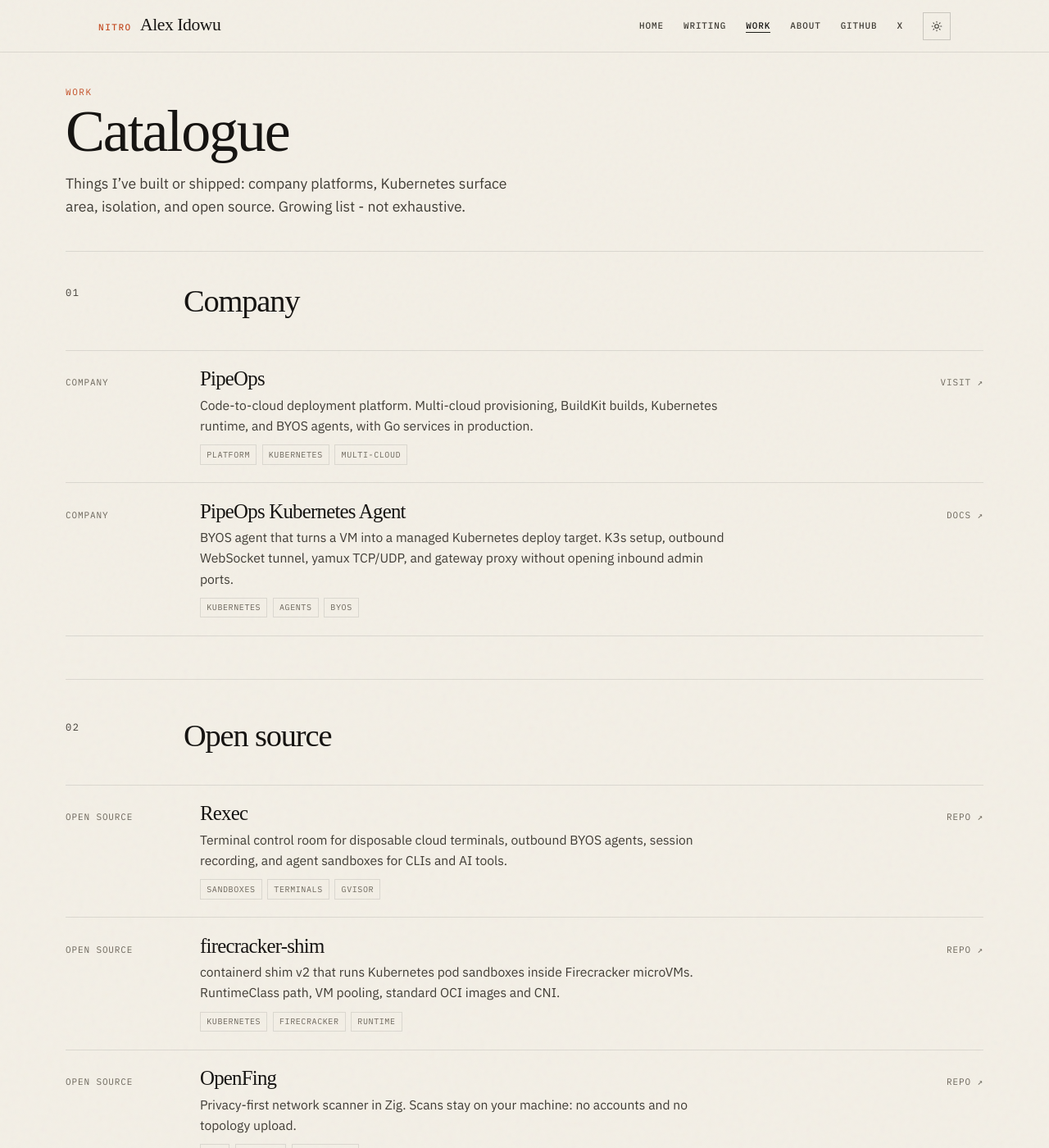
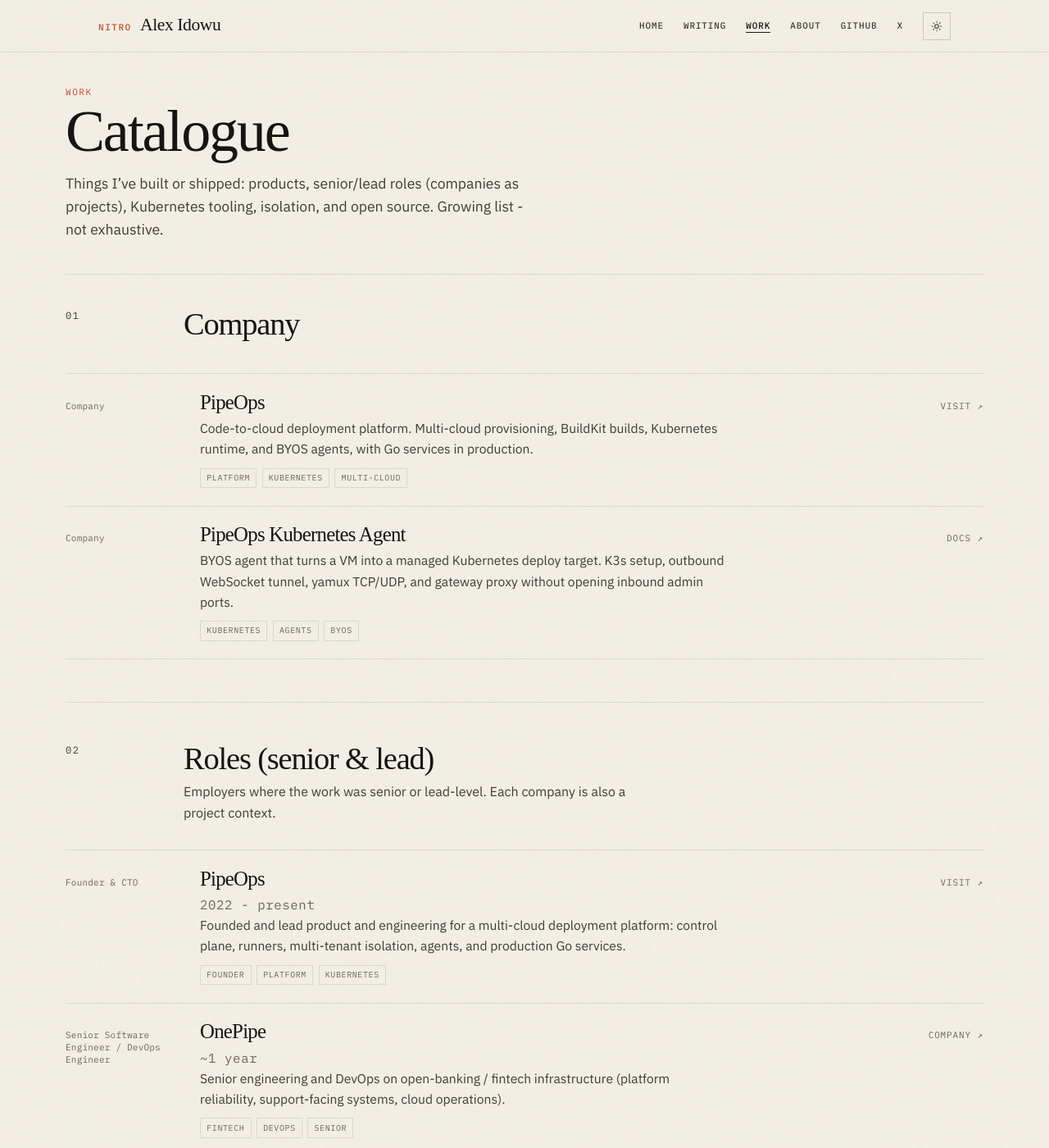
Before and after one commit to 9trocode/9trocode.github.io, a Jekyll site: the page built from work.md, in a window 1280 px wide and 1400 px high. Shown: the whole window at 82% size. Built offline with Jekyll 4.4.1, drawn with Linux system fonts in a browser that asks for light colours; some web fonts are replaced; some of the changed text lies outside the part shown.

Commit message:
Add senior and lead roles to the Work catalogue.
Include PipeOps, OnePipe, and Demz Analytics as Roles entries from
public sources; skip early-career titles. Link from About.

```diff
--- a/_data/work.yml
+++ b/_data/work.yml
@@ -1,5 +1,7 @@
 # Work catalogue - add rows here; set home: true for homepage preview.
-# Order = display order on /work/. link_label defaults to "Link" if omitted.
+# kind: Company | Roles | Open source | Dream project | Security
+# Roles = senior/lead employment (companies as projects you shipped inside).
+# Order within each kind follows file order. link_label defaults to "Link".
 
 - name: PipeOps
   kind: Company
@@ -10,6 +12,43 @@
     Code-to-cloud deployment platform. Multi-cloud provisioning, BuildKit builds,
     Kubernetes runtime, and BYOS agents, with Go services in production.
   tags: [platform, kubernetes, multi-cloud]
+
+# --- Senior / lead roles (not early-career) ---
+- name: PipeOps
+  kind: Roles
+  home: false
+  role: Founder & CTO
+  period: 2022 - present
+  url: https://pipeops.io
+  link_label: Visit
+  summary: >-
+    Founded and lead product and engineering for a multi-cloud deployment platform:
+    control plane, runners, multi-tenant isolation, agents, and production Go services.
+  tags: [founder, platform, kubernetes]
+
+- name: OnePipe
+  kind: Roles
+  home: false
+  role: Senior Software Engineer / DevOps Engineer
+  period: ~1 year
+  url: https://www.onepipe.io
+  link_label: Company
+  summary: >-
+    Senior engineering and DevOps on open-banking / fintech infrastructure
+    (platform reliability, support-facing systems, cloud operations).
+  tags: [fintech, devops, senior]
+
+- name: Demz Analytics
+  kind: Roles
+  home: false
+  role: Technical Team Lead & DevOps Engineer
+  period: Mar 2019 - Feb 2020
+  url: ""
+  link_label: Role
+  summary: >-
+    Technical team lead and DevOps: owned delivery, infrastructure, and
+    engineering practices for product work at Demz Analytics.
+  tags: [team-lead, devops]
 
 - name: PipeOps Kubernetes Agent
   kind: Company
--- a/about.md
+++ b/about.md
@@ -22,6 +22,8 @@
     <h2>Work</h2>
 
     <p>I'm <strong>Founder &amp; CTO at <a href="https://pipeops.io">PipeOps</a></strong> (<a href="https://github.com/PipeOpsHQ">PipeOpsHQ</a>), a cloud deployment platform that abstracts DevOps complexity so teams can go from code to cloud in minutes. We focus on multi-cloud provisioning, Kubernetes-based runtime, and making platform engineering usable for startups and engineers who shouldn't need a full DevOps team. Part of that surface is the <strong><a href="https://agents.pipeops.io/">PipeOps Kubernetes Agent</a></strong> - BYOS install that turns a VM into a managed deploy target over an outbound tunnel.</p>
+
+    <p>Before PipeOps I held senior and lead roles (not early-career titles): <strong>Technical Team Lead &amp; DevOps</strong> at Demz Analytics, and <strong>Senior Software Engineer / DevOps</strong> at <a href="https://www.onepipe.io">OnePipe</a>. Those companies are part of the work catalogue on <a href="/work/">Work</a>.</p>
 
     <p>I'm also building <strong>Aeon</strong> - security software for high-trust organizations across cloud, on-prem, and hybrid environments.</p>
 
--- a/assets/css/style.scss
+++ b/assets/css/style.scss
@@ -784,6 +784,20 @@
   color: var(--ink-3);
 }
 
+.project__period {
+  font-family: var(--mono);
+  font-size: 12px;
+  letter-spacing: 0.04em;
+  color: var(--ink-3) !important;
+  margin: 0 0 0.4rem !important;
+}
+
+.project-list--full .project__kind {
+  text-transform: none;
+  letter-spacing: 0.02em;
+  line-height: 1.35;
+}
+
 .project__body h3 {
   margin: 0 0 0.35rem !important;
   font-size: 1.55rem !important;
--- a/work.md
+++ b/work.md
@@ -9,10 +9,10 @@
 <header class="page-hero">
   <p class="eyebrow">Work</p>
   <h1>Catalogue</h1>
-  <p>Things I’ve built or shipped: company platforms, Kubernetes surface area, isolation, and open source. Growing list - not exhaustive.</p>
+  <p>Things I’ve built or shipped: products, senior/lead roles (companies as projects), Kubernetes tooling, isolation, and open source. Growing list - not exhaustive.</p>
 </header>
 
-{% assign kinds = "Company,Open source,Dream project,Security" | split: "," %}
+{% assign kinds = "Company,Roles,Open source,Dream project,Security" | split: "," %}
 {% for kind in kinds %}
   {% assign group = site.data.work | where: "kind", kind %}
   {% if group.size > 0 %}
@@ -20,15 +20,19 @@
     <div class="block__head">
       <p class="block__num">{{ forloop.index | prepend: "0" | slice: -2, 2 }}</p>
       <div>
-        <h2 class="block__title">{{ kind }}</h2>
+        <h2 class="block__title">{% if kind == "Roles" %}Roles (senior &amp; lead){% else %}{{ kind }}{% endif %}</h2>
+        {% if kind == "Roles" %}
+        <p class="block__sub">Employers where the work was senior or lead-level. Each company is also a project context.</p>
+        {% endif %}
       </div>
     </div>
     <ul class="project-list project-list--full">
       {% for item in group %}
       <li class="project">
-        <span class="project__kind">{{ item.kind }}</span>
+        <span class="project__kind">{% if item.role %}{{ item.role }}{% else %}{{ item.kind }}{% endif %}</span>
         <div class="project__body">
           <h3>{% if item.url and item.url != "" %}<a href="{{ item.url }}"{% if item.url contains "http" %} target="_blank" rel="noopener"{% endif %}>{{ item.name }}</a>{% else %}{{ item.name }}{% endif %}</h3>
+          {% if item.period %}<p class="project__period">{{ item.period }}</p>{% endif %}
           <p>{{ item.summary }}</p>
           {% if item.tags %}
           <div class="write-tags">
```
